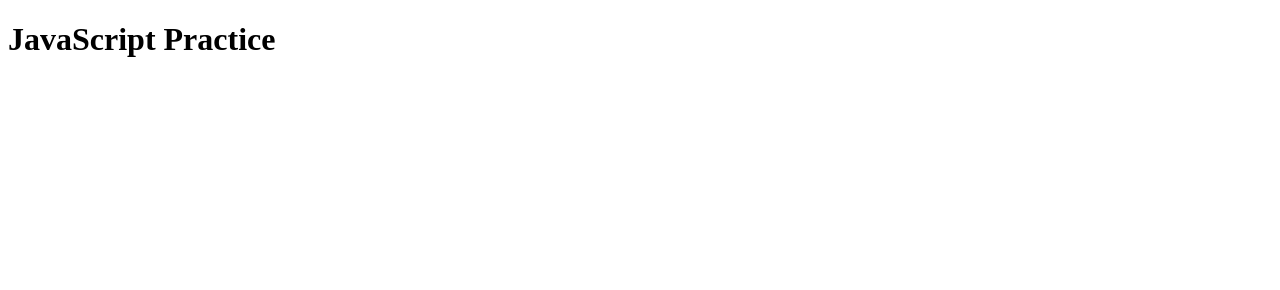
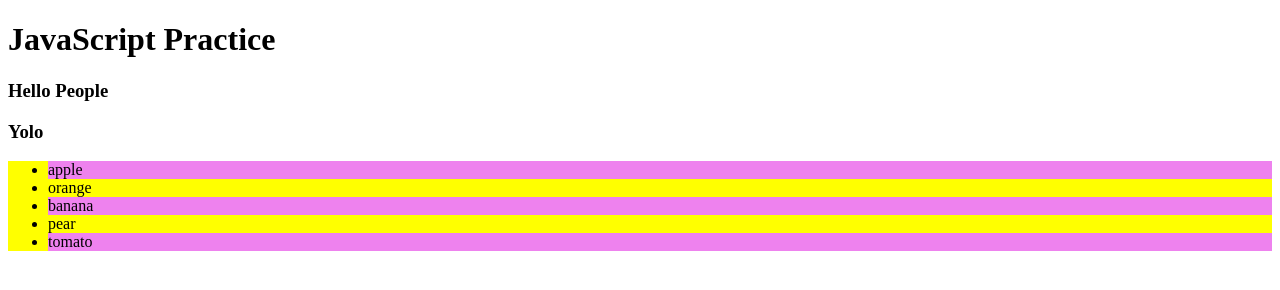
Before and after one commit to SuryanshuTomar/WebDev, a plain HTML site: page JavaScript/Practise/index.html in a window 1280 px wide. Drawn offline with Linux system fonts and the light colour scheme.

Commit message:
JS notes updated

```diff
--- a/JavaScript/Practise/app.js
+++ b/JavaScript/Practise/app.js
@@ -1,9 +1,12 @@
 // PRACTISE -
 
-const globalNumber = 5;
+const result = document.querySelector("#result");
+result.style.backgroundColor = "yellow";
 
-function add(num1, num2) {
-  return num1 + num2 + globalNumber;
-}
+const item = document.querySelectorAll(".special");
+item.forEach(function (item) {
+  item.style.backgroundColor = "violet";
+});
 
-console.log(add(3, 4));
+const lastItem = document.querySelector("li:last-child");
+console.log(lastItem);
--- a/JavaScript/Practise/index.html
+++ b/JavaScript/Practise/index.html
@@ -9,6 +9,16 @@
   <body>
     <h1>JavaScript Practice</h1>
 
+    <h3>Hello People</h3>
+    <h3>Yolo</h3>
+    <ul id="result">
+      <li class="special">apple</li>
+      <li>orange</li>
+      <li class="special">banana</li>
+      <li>pear</li>
+      <li class="special last">tomato</li>
+    </ul>
+
     <script src="./app.js"></script>
   </body>
 </html>
```
Also changed, not shown: JavaScript/Basics/ECMAScriptUpdates.js (+3 -74 lines), JavaScript/DomManipulation/DomInJSNotes.js (+20 -19 lines).
